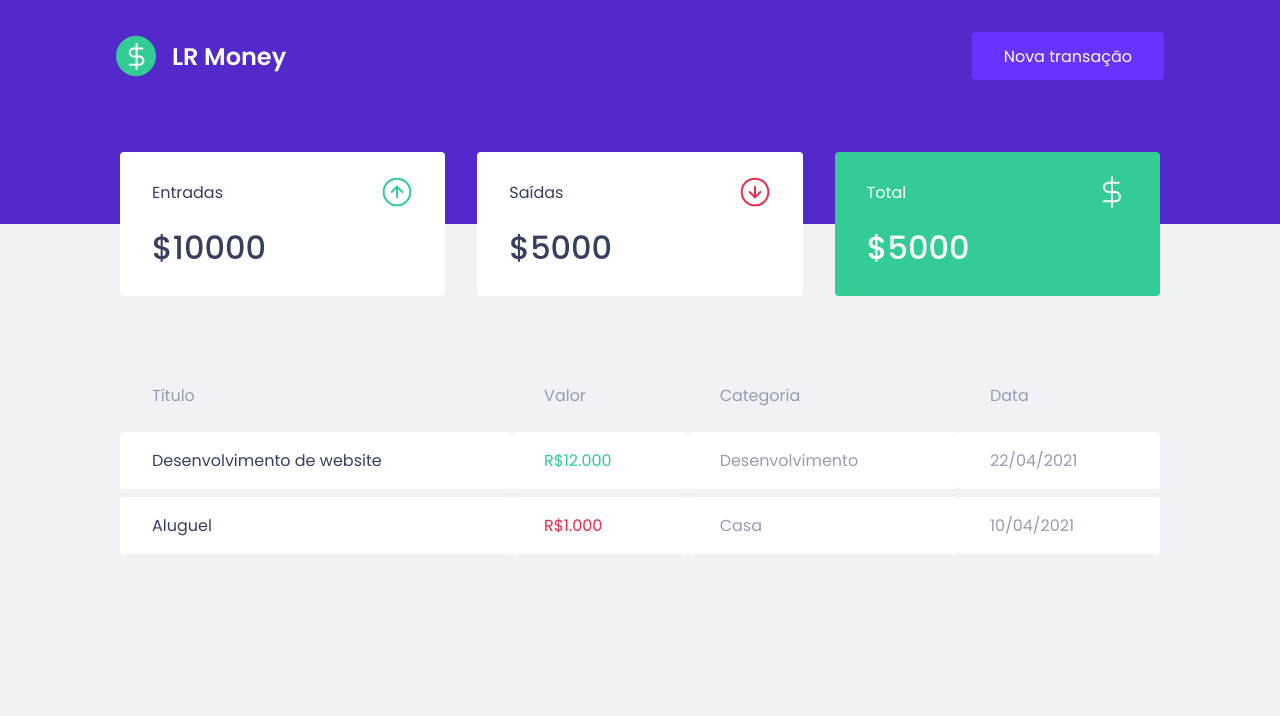
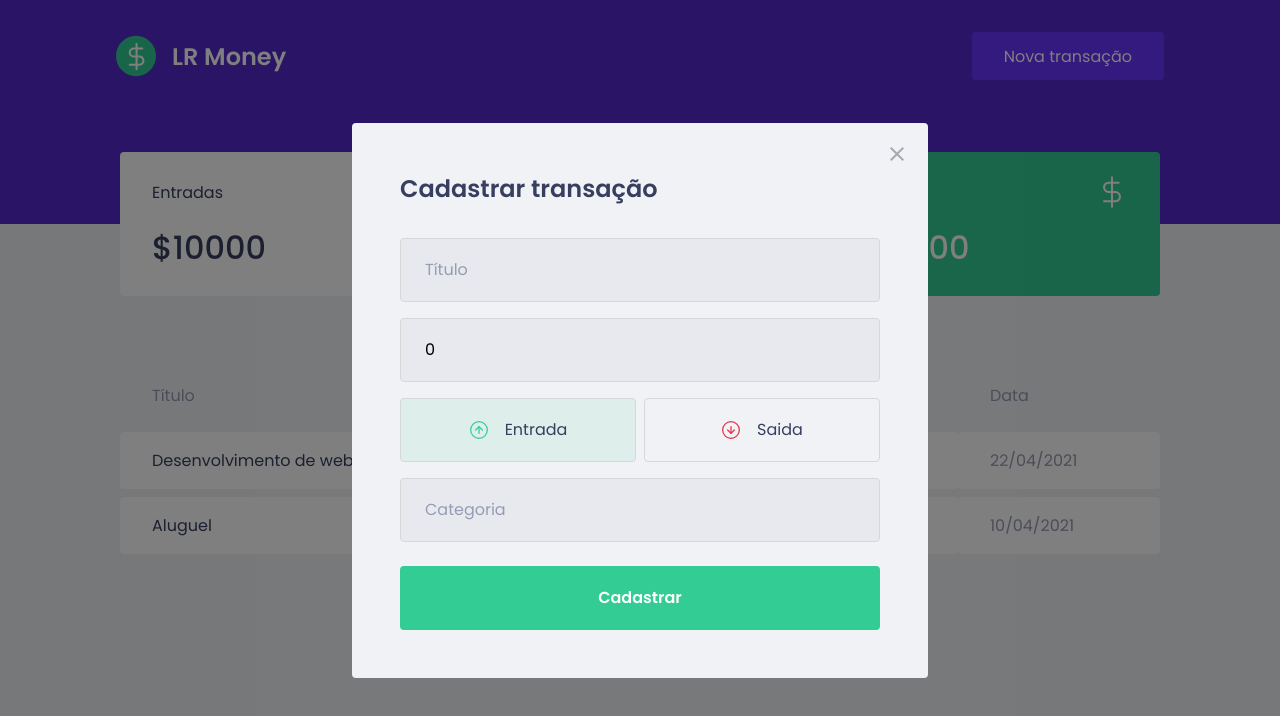
Before and after one commit to LucasDalben/lrmoney, a React (Create React App) app: page / in a window 1280 px wide. Both pictures are taken after a click on the button "Nova transação". Shown: the top 716 px of the page. Built offline with nearby package versions, Linux system fonts and the light colour scheme; no server answers; what miragejs would draw is missing.

Commit message:
Configurando metodos do input do formulario

```diff
--- a/package.json
+++ b/package.json
@@ -3,11 +3,14 @@
   "version": "0.1.0",
   "private": true,
   "dependencies": {
+    "@types/react-modal": "^3.12.1",
     "@types/styled-components": "^5.1.14",
     "axios": "^0.22.0",
     "miragejs": "^0.1.42",
+    "polished": "^4.1.3",
     "react": "^17.0.2",
     "react-dom": "^17.0.2",
+    "react-modal": "^3.14.3",
     "react-scripts": "4.0.3",
     "styled-components": "^5.3.1",
     "web-vitals": "^1.0.1"
--- a/src/App.tsx
+++ b/src/App.tsx
@@ -1,12 +1,30 @@
+import { useState } from 'react';
+import Modal from 'react-modal'
 import { Dashboard } from "./components/Dashboard";
 import { Header } from "./components/Header";
+import { NewTransactionModal } from './components/NewTransactionModal';
 import { GlobalStyle } from "./styles/global";
 
+Modal.setAppElement('#root')
+
 export function App() {
+
+  const [isNewTransactionModalOpen, setIsNewTransactionModalOpen] = useState(false);
+
+    function handleOpenNewTransactionModal(){
+        setIsNewTransactionModalOpen(true);
+    }
+
+    function handleCloseNewTransactionModal(){
+        setIsNewTransactionModalOpen(false)
+    }
+
   return (
     <>
-      <Header/>
+      <Header onOpenNewTransactionModal={handleOpenNewTransactionModal}/>
       <Dashboard/>
+      <NewTransactionModal isOpen={isNewTransactionModalOpen} onRequestClose={handleCloseNewTransactionModal}/>
+
       <GlobalStyle />
     </>
   );
--- a/src/components/Header/index.tsx
+++ b/src/components/Header/index.tsx
@@ -1,7 +1,12 @@
 import logoImg from '../../assets/$.svg'
 import { Container, Content } from './styles'
 
-export function Header() {
+interface HeaderProps {
+    onOpenNewTransactionModal: () => void;
+}
+
+export function Header( {onOpenNewTransactionModal} : HeaderProps) {
+
     return (
         <Container>
             <Content>
@@ -9,9 +14,10 @@
                     <img src={logoImg} alt="lr money"/>
                     <h2>LR Money</h2>
                 </div>
-                <button type="button">
+                <button type="button" onClick={onOpenNewTransactionModal}>
                     Nova transação
                 </button>
+
             </Content>
         </Container>
     )
--- /dev/null
+++ b/src/components/NewTransactionModal/index.tsx
@@ -0,0 +1,97 @@
+import { FormEvent, useState } from 'react'
+import Modal from 'react-modal'
+import { Container, TransactionTypeContainer, RadioBox } from './styles'
+import closeImg from '../../assets/close.svg'
+import incomeImg from '../../assets/income.svg'
+import outcomeImg from '../../assets/outcome.svg'
+import { api } from '../../services/api'
+
+
+interface NewTransactionModalProps{
+    isOpen: boolean,
+    onRequestClose: () => void
+}
+
+export function NewTransactionModal({ isOpen, onRequestClose}: NewTransactionModalProps) {
+    const [title, setTitle] = useState('')
+    const [value, setValue] = useState(0)
+    const [category, setCategory] = useState('')
+    const [type, setType ] = useState('deposit')
+
+    function handleCreateNewTransaction(event:FormEvent){
+        event.preventDefault()
+
+        const data = {
+            title,
+            value,
+            category,
+            type
+        }
+
+        api.post('transaction', data)
+    }
+
+    return(
+        <Modal
+        isOpen={isOpen}
+        onRequestClose={onRequestClose}
+        overlayClassName="react-modal-overlay"
+        className="react-modal-content"
+        >
+            <button
+                type="button"
+                onClick={onRequestClose}
+                className="react-modal-close">
+                    <img src={closeImg} alt="Fechar modal" />
+            </button>
+            <Container onSubmit={ handleCreateNewTransaction }>
+                <h2>Cadastrar transação</h2>
+                <input
+                    placeholder="Título"
+                    value={title}
+                    onChange={ event => setTitle(event.target.value)}
+                >
+                </input>
+
+                <input
+                    placeholder="Valor"
+                    value={value}
+                    onChange={ event => setValue(Number(event.target.value))}
+                >
+                </input>
+
+                <TransactionTypeContainer>
+                    <RadioBox
+                        type="button"
+                        onClick={ () => setType('deposit')}
+                        isActive={type === 'deposit'}
+                        activeColor="green"
+                    >
+                        <img src={incomeImg} alt="Entrada"/>
+                        <span>Entrada</span>
+                    </RadioBox>
+                    <RadioBox
+                        type="button"
+                        onClick={()=> setType('withdraw')}
+                        isActive={type === 'withdraw'}
+                        activeColor="red"
+                    >
+                        <img src={outcomeImg} alt="Saida"/>
+                        <span>Saida</span>
+                    </RadioBox>
+
+                </TransactionTypeContainer>
+
+                <input
+                    placeholder="Categoria"
+                    value={category}
+                    onChange={ event => setCategory(event.target.value)}
+                >
+                </input>
+
+                <button type="submit"> Cadastrar </button>
+            </Container>
+
+      </Modal>
+    )
+}
--- /dev/null
+++ b/src/components/NewTransactionModal/styles.ts
@@ -0,0 +1,97 @@
+import styled from 'styled-components'
+import { darken, transparentize } from 'polished'
+
+export const Container = styled.form`
+
+    h2{
+        color: var(--text-title);
+        font-size: 1.5rem;
+        margin-bottom: 2rem
+    }
+
+    input{
+        width: 100%;
+        padding: 0 1.5rem;
+        height: 4rem;
+        border-radius: 0.25rem;
+
+        border: 1px solid #d7d7d7;
+        background: #e7e9ee;
+
+        font-weight: 400;
+        font-size: 1rem;
+
+        &::placeholder{
+            color: var(--text-body)
+        }
+
+        & + input {
+            margin-top: 1rem
+        }
+    }
+
+    button[type="submit"]{
+        width: 100%;
+        padding: 0 1.5rem;
+        height: 4rem;
+        background: var(--green);
+        color: #FFF;
+        border-radius: 0.25rem;
+        border: 0;
+        font-size: 1rem;
+        margin-top: 1.5rem;
+        font-weight:600;
+
+        &:hover {
+            filter: brightness(0.9)
+        }
+    }
+`
+
+export const TransactionTypeContainer = styled.div`
+    margin: 1rem 0;
+    display: grid;
+    grid-template-columns: 1fr 1fr;
+    gap: 0.5rem;
+
+`
+interface RadioBoxProps {
+    isActive: boolean;
+    activeColor: 'green' | 'red';
+}
+
+const colors = {
+    green: '#33CC95',
+    red: '#E52E4D'
+}
+
+export const RadioBox = styled.button<RadioBoxProps>`
+
+        height: 4rem;
+        border: 1px solid #d7d7d7;
+        border-radius: 0.25rem;
+        background: ${(props)=> props.isActive
+            ? transparentize(0.9, colors[props.activeColor])
+            : 'transparent'};
+
+        display: flex;
+        align-items: center;
+        justify-content: center;
+        transition: border-color 0.2s;
+
+        &:hover{
+            border-color: ${darken(0.1, '#d7d7d7')};
+        }
+
+        img{
+            width: 20px;
+            height: 20px
+        }
+
+        span{
+            display: inline-block;
+            margin-left: 1rem;
+            font-size: 1rem;
+            color: var(--text-title)
+        }
+`
--- a/src/index.tsx
+++ b/src/index.tsx
@@ -1,22 +1,48 @@
 import React from 'react';
 import ReactDOM from 'react-dom';
 import { App } from './App';
-import { createServer } from "miragejs"
+import { createServer, Model } from "miragejs"
 
 createServer({
+
+  models: {
+    transaction: Model
+  },
+
+  seeds(server){
+    server.db.loadData({
+      transactions: [
+        {
+          id: 1,
+          title: 'Freelancer',
+          type: 'deposit',
+          category: 'Dev',
+          amount: 6000,
+          createdAt: new Date('2021-02-12 09:00:00'),
+        },
+        {
+          id: 2,
+          title: 'Aluguel',
+          type: 'withdraw',
+          category: 'Casa',
+          amount: 400,
+          createdAt: new Date('2021-02-12 09:00:00'),
+        }
+      ]
+    })
+  },
+
   routes(){
     this.namespace = "api"
+
     this.get('/transactions', ()=>{
-      return[
-        {
-          id: 1,
-          title: 'Transaction 1',
-          amount: 400,
-          type: 'deposit',
-          category: 'Food',
-          createdAt: new Date()
-        }
-      ]
+      return this.schema.all('transaction')
+    })
+
+    this.post('/transaction', (schema, request)=>{
+      const data = JSON.parse(request.requestBody)
+
+      return schema.create('transaction', data)
     })
   }
 })
--- a/src/styles/global.ts
+++ b/src/styles/global.ts
@@ -52,4 +52,40 @@
         opacity: 0.6;
         cursor: not-allowed;
     }
+
+    .react-modal-overlay {
+        background: rgba(0, 0, 0, 0.5);
+
+        position: fixed;
+        top: 0;
+        right: 0;
+        bottom: 0;
+        left: 0;
+
+        display: flex;
+        align-items: center;
+        justify-content: center;
+    }
+
+    .react-modal-content {
+        width: 100%;
+        max-width: 576px;
+        background: var(--background);
+        padding: 3rem;
+        position: relative;
+        border-radius: 0.25rem
+    }
+
+    .react-modal-close{
+        position: absolute;
+        right: 1.5rem;
+        top: 1.5rem;
+        border: 0;
+        background: transparent;
+        transition: filter 0.2s;
+
+        &:hover {
+            filter: brightness(0.8)
+        }
+    }
 `
```
Also changed, not shown: 1 other file (tests, documents, lock files or other folders).
